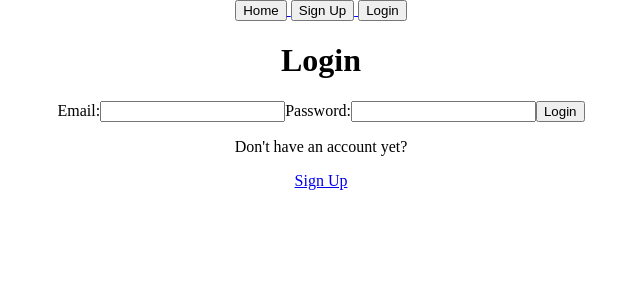
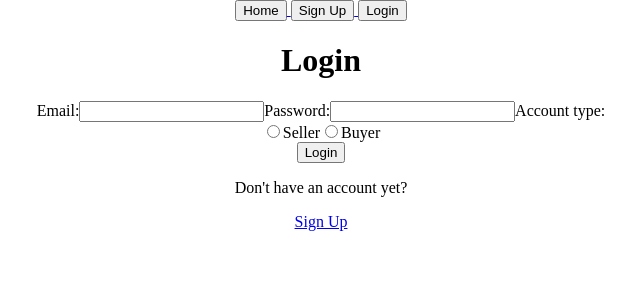
Before and after one commit to austinmazur1/project3-client, a React (Create React App) app: page /login in a window 1280 px wide. Shown: the top 300 px of the page, without its empty margins (319-959 px from the left). Built offline with nearby package versions, Linux system fonts and the light colour scheme.

Commit message:
Update authroutes and client login/signup pages

```diff
--- a/src/pages/LoginPage/LoginPage.jsx
+++ b/src/pages/LoginPage/LoginPage.jsx
@@ -8,6 +8,8 @@ function LoginPage() {
   const [email, setEmail] = useState("");
   const [password, setPassword] = useState("");
   const [errorMessage, setErrorMessage] = useState(undefined);
+  const [seller, setSeller] = useState(false);
+  const [buyer, setBuyer] = useState(false);
 
   const navigate = useNavigate();
 
@@ -15,10 +17,23 @@ function LoginPage() {
 
   const handleEmail = (e) => setEmail(e.target.value);
   const handlePassword = (e) => setPassword(e.target.value);
+  const handleSeller = (e) => {
+    if (!seller) {
+      setSeller(true);
+      setBuyer(false);
+    }
+  };
+
+  const handleBuyer = (e) => {
+    if (!buyer) {
+      setBuyer(true);
+      setSeller(false);
+    }
+  };
 
   const handleLoginSubmit = (e) => {
     e.preventDefault();
-    const requestBody = { email, password };
+    const requestBody = { email, password, seller, buyer };
 
     // Send a request to the server using axios
 
@@ -56,6 +71,26 @@ function LoginPage() {
           onChange={handlePassword}
         />
 
+        <label>Account type:</label>
+        <div>
+          <input
+            type="radio"
+            id="seller"
+            name="sellerOrBuyer"
+            value={seller}
+            onChange={handleSeller}
+          />
+          <label for="seller">Seller</label>
+          <input
+            type="radio"
+            id="buyer"
+            name="sellerOrBuyer"
+            value={buyer}
+            onChange={handleBuyer}
+          />
+          <label for="buyer">Buyer</label>
+        </div>
+
         <button type="submit">Login</button>
       </form>
       {errorMessage && <p className="error-message">{errorMessage}</p>}
--- a/src/pages/SignupPage/SignupPage.jsx
+++ b/src/pages/SignupPage/SignupPage.jsx
@@ -7,6 +7,8 @@ function SignupPage() {
   const [email, setEmail] = useState("");
   const [password, setPassword] = useState("");
   const [name, setName] = useState("");
+  const [seller, setSeller] = useState(false);
+  const [buyer, setBuyer] = useState(false);
   const [errorMessage, setErrorMessage] = useState(undefined);
 
   const navigate = useNavigate();
@@ -14,27 +16,39 @@ function SignupPage() {
   const handleEmail = (e) => setEmail(e.target.value);
   const handlePassword = (e) => setPassword(e.target.value);
   const handleName = (e) => setName(e.target.value);
+  const handleSeller = (e) => {
+    if (!seller) {
+      setSeller(true);
+      setBuyer(false);
+    }
+  };
+
+  const handleBuyer = (e) => {
+    if (!buyer) {
+      setBuyer(true);
+      setSeller(false);
+    }
+  };
 
   const handleSignupSubmit = (e) => {
     e.preventDefault();
     // Create an object representing the request body
-    const requestBody = { email, password, name };
-
+    const requestBody = { email, password, name, seller, buyer };
+console.log(requestBody)
     // Send a request to the server using axios
 
     const authToken = localStorage.getItem("authToken");
-    axios.post(
-      `${process.env.REACT_APP_SERVER_URL}/auth/signup`,
-      requestBody,
-      { headers: { Authorization: `Bearer ${authToken}` },
+    axios
+      .post(`${process.env.REACT_APP_SERVER_URL}/auth/signup`, requestBody, {
+        headers: { Authorization: `Bearer ${authToken}` },
       })
       .then((response) => {
-      navigate("/login")
+        navigate("/login");
       })
       .catch((error) => {
         const errorDescription = error.response.data.message;
         setErrorMessage(errorDescription);
-    })
+      });
   };
 
   return (
@@ -56,6 +70,13 @@ function SignupPage() {
         <label>Name:</label>
         <input type="text" name="name" value={name} onChange={handleName} />
 
+        <label>Account type:</label>
+        <div>
+          <input type="radio" id="seller" name="sellerOrBuyer" value={seller} onChange={handleSeller}/>
+          <label for="seller">Seller</label>
+          <input type="radio" id="buyer" name="sellerOrBuyer" value={buyer} onChange={handleBuyer}/>
+          <label for="buyer">Buyer</label>
+        </div>
         <button type="submit">Sign Up</button>
       </form>
 
```
Lines whose indentation alone changed are shown as unchanged.
